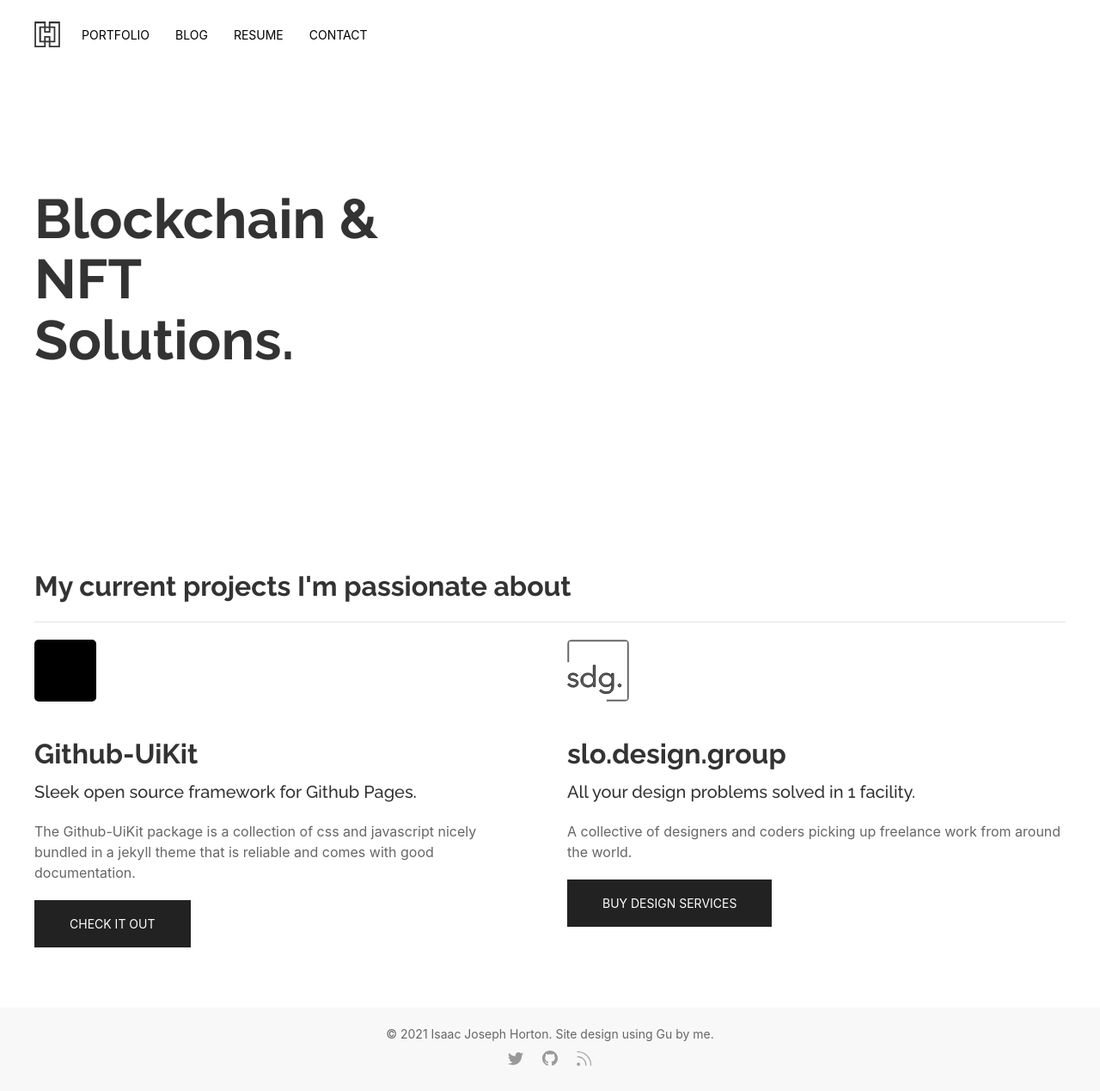
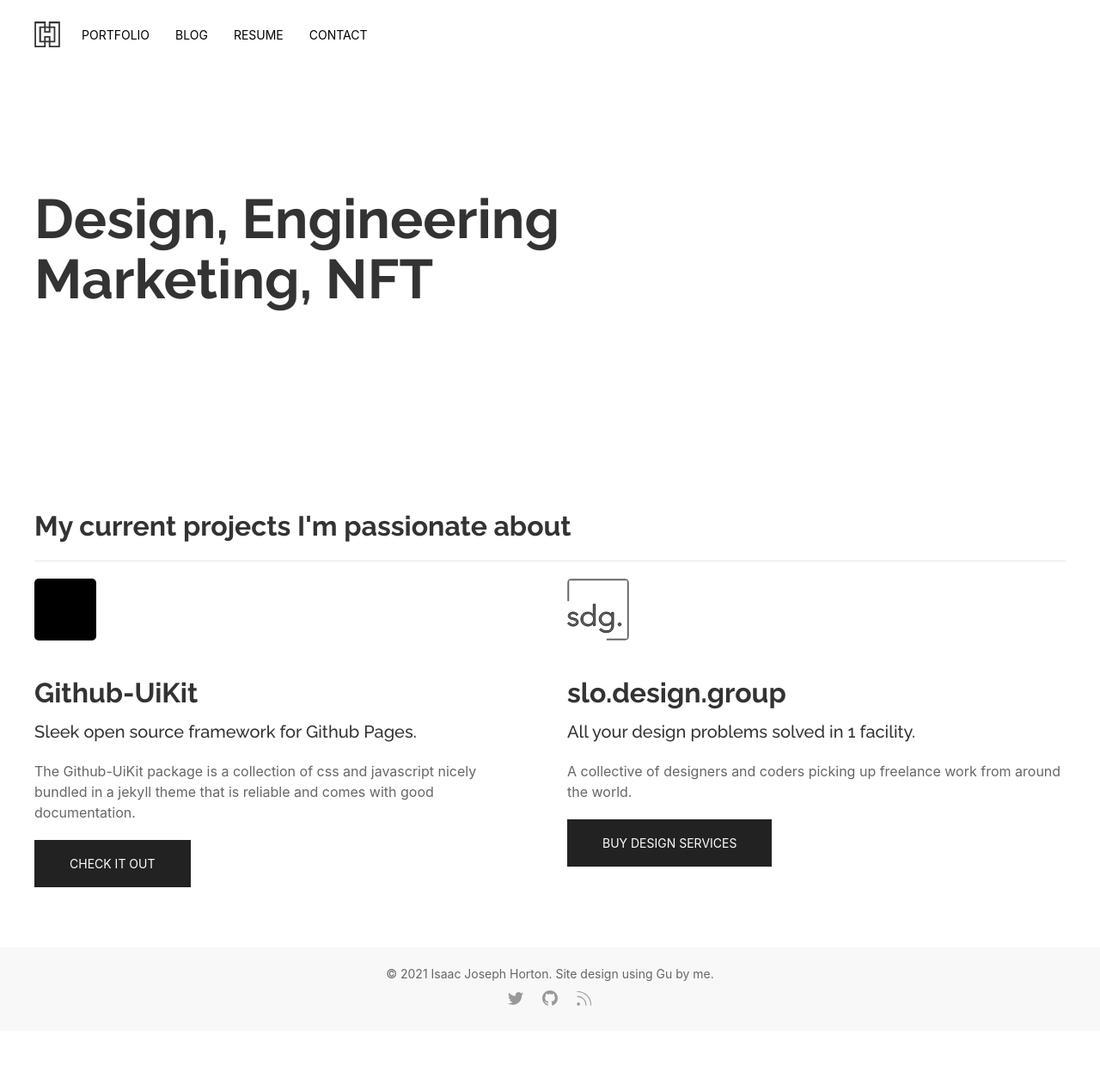
Before and after one commit to kre8t/kre8t.github.io, a Jekyll site: the page built from index.html, in a window 1280 px wide. Shown: the whole page at 86% size. Built offline with Jekyll 4.4.1, drawn with Linux system fonts in a browser that asks for light colours; after the commit the page ends 1199 px from its top, so only the background shows below that.

Commit message:
updated home text

```diff
--- a/_layouts/home.html
+++ b/_layouts/home.html
@@ -11,7 +11,7 @@ layout: homepage
 
         <div class="intro-text uk-container">
 	      <div>
-          <div class="uk-heading-medium uk-animation-slide-right-small">Blockchain &<br>NFT <br>Solutions.</div>
+          <div class="uk-heading-medium uk-animation-slide-right-small">Design, Engineering<br>Marketing, NFT</div>
 
 
 
```
